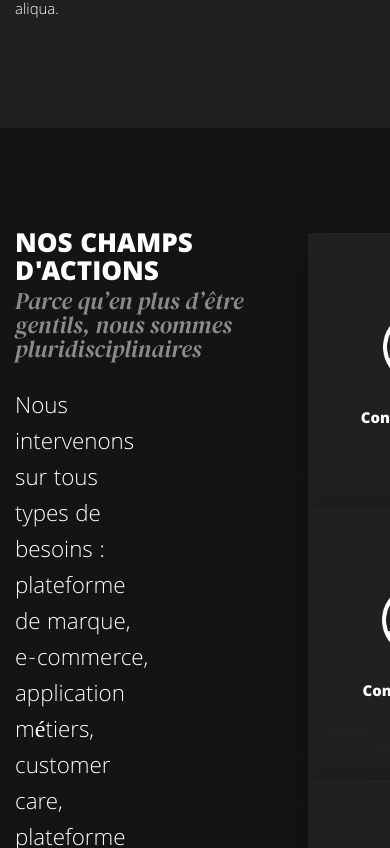
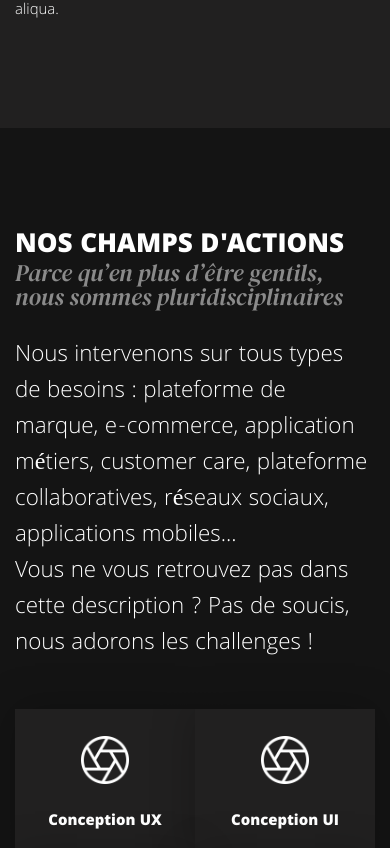
Before and after one commit to DimitriVld/-student-project, a React (Create React App) app: page / in a window 390 px wide. Shown: the part 1876-2724 px from the top of the page. Built offline with nearby package versions, Linux system fonts and the light colour scheme.

Commit message:
Responsive section action in home

```diff
--- a/src/styles/pages/home.scss
+++ b/src/styles/pages/home.scss
@@ -59,6 +59,32 @@
             flex-wrap: wrap;
             margin-right: -95px;
         }
+
+        @include tabletLandscape{
+            flex-direction: column;
+
+            .action-content{
+
+                p{
+                    padding-right: 0;
+                }
+            }
+
+            .action-icon{
+                width: 100%;
+                margin-top: 46px;
+
+                .expert-item-atom{
+                    flex: 0 50%;
+                    max-width: initial;
+                    padding: 27px 5px;
+
+                    .item-img{
+                        width: 3rem;
+                    }
+                }
+            }
+        }
     }
 
     .projects{
```
